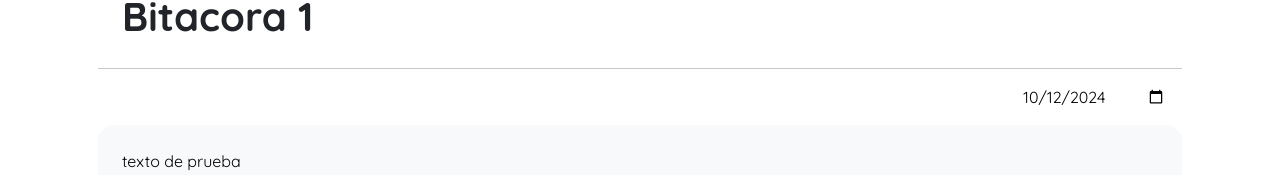
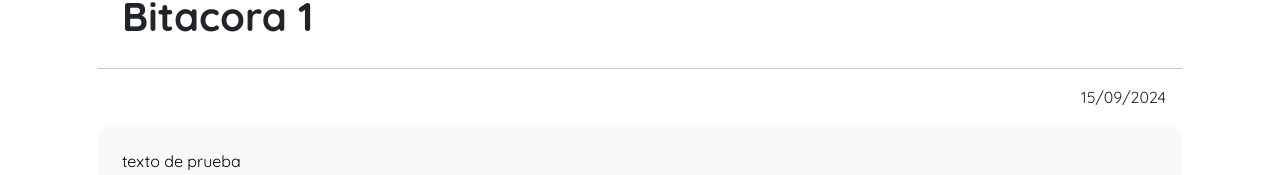
Before and after one commit to marcopod/hackmty24, a Next.js app: page / in a window 1280 px wide. Shown: the part 156-331 px from the top of the page. Built offline with nearby package versions, Linux system fonts and the light colour scheme.

Commit message:
update: bitacora api naming

```diff
--- a/front-extras/components/EditBitacora.js
+++ b/front-extras/components/EditBitacora.js
@@ -1,13 +1,22 @@
 "use client";
 
 import { useState } from "react";
+
+// Utility function to format a Date object or date string to DD-MM-YYYY
+const formatToDMY = (dateStr) => {
+  const date = new Date(dateStr);
+  const day = String(date.getDate()).padStart(2, "0");
+  const month = String(date.getMonth() + 1).padStart(2, "0");
+  const year = date.getFullYear();
+  return `${day}/${month}/${year}`;
+};
 
 export default function EditBitacora({
   bitacora = {
     id: "123",
     name: "Bitacora 1",
     text: "texto de prueba",
-    date: "12-10-2024",
+    date: formatToDMY(new Date()), // Set the date to today's date in DD-MM-YYYY format
   },
 }) {
   const [Bitacora, setBitacora] = useState(bitacora);
@@ -28,30 +37,12 @@ export default function EditBitacora({
     });
   };
 
-  const changeDate = (e) => {
-    let value = e.target.value;
-    setBitacora((prev) => {
-      return { ...prev, date: formatToDMY(value) };
-    });
-  };
-
-
-  const formatToDMY = (dateStr) => {
-    const [year, month, day] = dateStr.split("-");
-    return `${day}-${month}-${year}`;
-  };
-
-  const formatToYMD = (dateStr) => {
-    const [day, month, year] = dateStr.split("-");
-    return `${year}-${month}-${day}`;
-  };
-
   const handleSaveBitacora = async () => {
     setLoading(true);
     setResponseMessage("");
 
     try {
-      const res = await fetch("/api/addData", {
+      const res = await fetch("/api/createBitacora", {
         method: "POST",
         headers: {
           "Content-Type": "application/json",
@@ -65,14 +56,9 @@ export default function EditBitacora({
 
       const data = await res.json();
 
-      if (res.ok) {
-        setResponseMessage(`Bitacora updated successfully: ${data.id}`);
-      } else {
-        setResponseMessage(`Error: ${data.error}`);
-      }
+      setResponseMessage(`La bitácora se actualizó correctamente`);
     } catch (error) {
-      console.log("----", error);
-      setResponseMessage("An error occurred while updating the bitacora.");
+      setResponseMessage("Ocurrió un error actualizando la bitacora.");
     } finally {
       setLoading(false);
     }
@@ -88,13 +74,9 @@ export default function EditBitacora({
       />
 
       <hr />
+      {/* Display the date, but don't allow changing it */}
       <div className="d-flex justify-content-end">
-        <input
-          type="date"
-          defaultValue={formatToYMD(Bitacora.date)}
-          className="d-inline border-none bg-transparent border-0 mx-3"
-          onChange={(e) => changeDate(e)}
-        />
+        <span className="d-inline mx-3">{Bitacora.date}</span>
       </div>
 
       <textarea
```
Also changed, not shown: app/api/createBitacora/route.js (renamed from app/api/addData/route.js).
